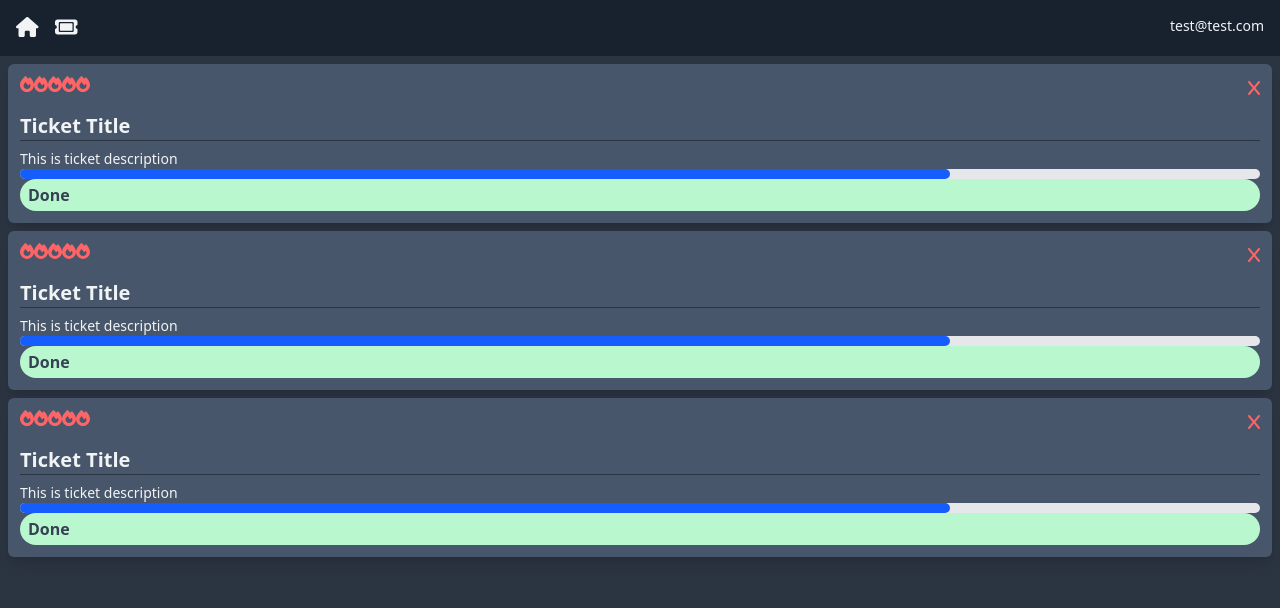
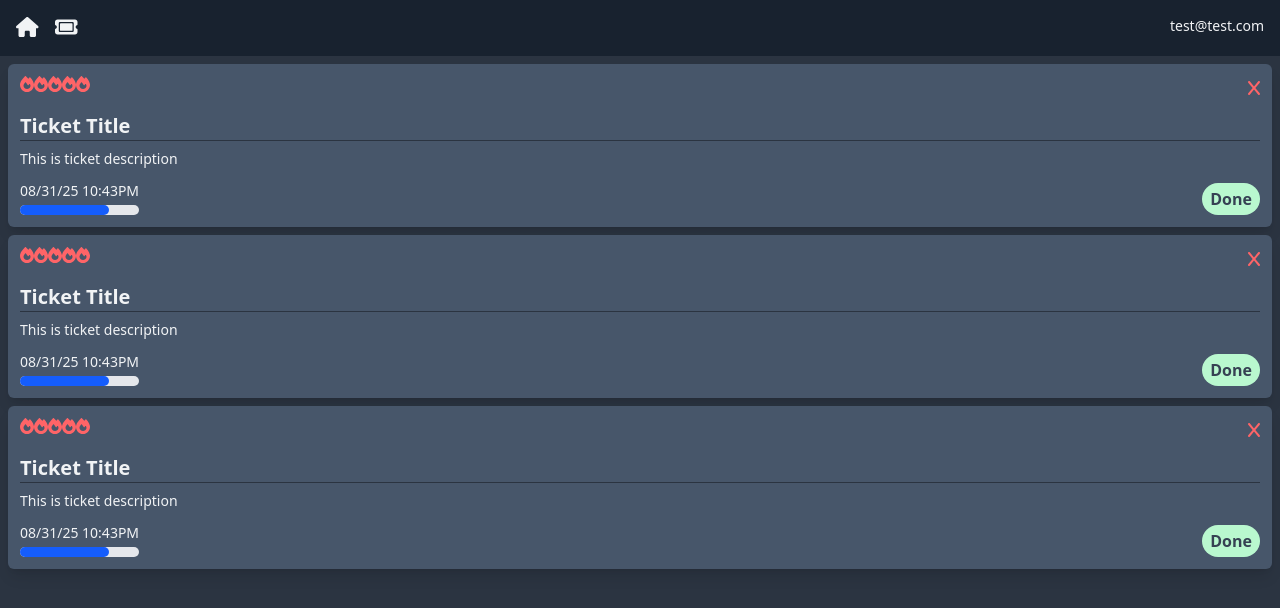
Before and after one commit to junganthonyy/react-ticket-system, a Next.js app: page / in a window 1280 px wide. Shown: the top 608 px of the page. Built offline with nearby package versions, Linux system fonts and the light colour scheme.

Commit message:
Styling Progress and Status

```diff
--- a/app/(components)/TicketCard.jsx
+++ b/app/(components)/TicketCard.jsx
@@ -16,8 +16,16 @@ const TicketCard = () => {
       <h4>Ticket Title</h4>
       <hr className="h-px border-0 bg-page mb-2" />
       <p className="whitespace-pre-wrap">This is ticket description</p>
-      <ProgressDisplay />
-      <StatusDisplay />
+      <div className="flex-grow"></div>
+      <div className="flex mt-2 ">
+        <div className="flex flex-col">
+          <p className="my-1">08/31/25 10:43PM</p>
+          <ProgressDisplay />
+        </div>
+        <div className="ml-auto flex items-end">
+          <StatusDisplay />
+        </div>
+      </div>
     </div>
   );
 };
```
